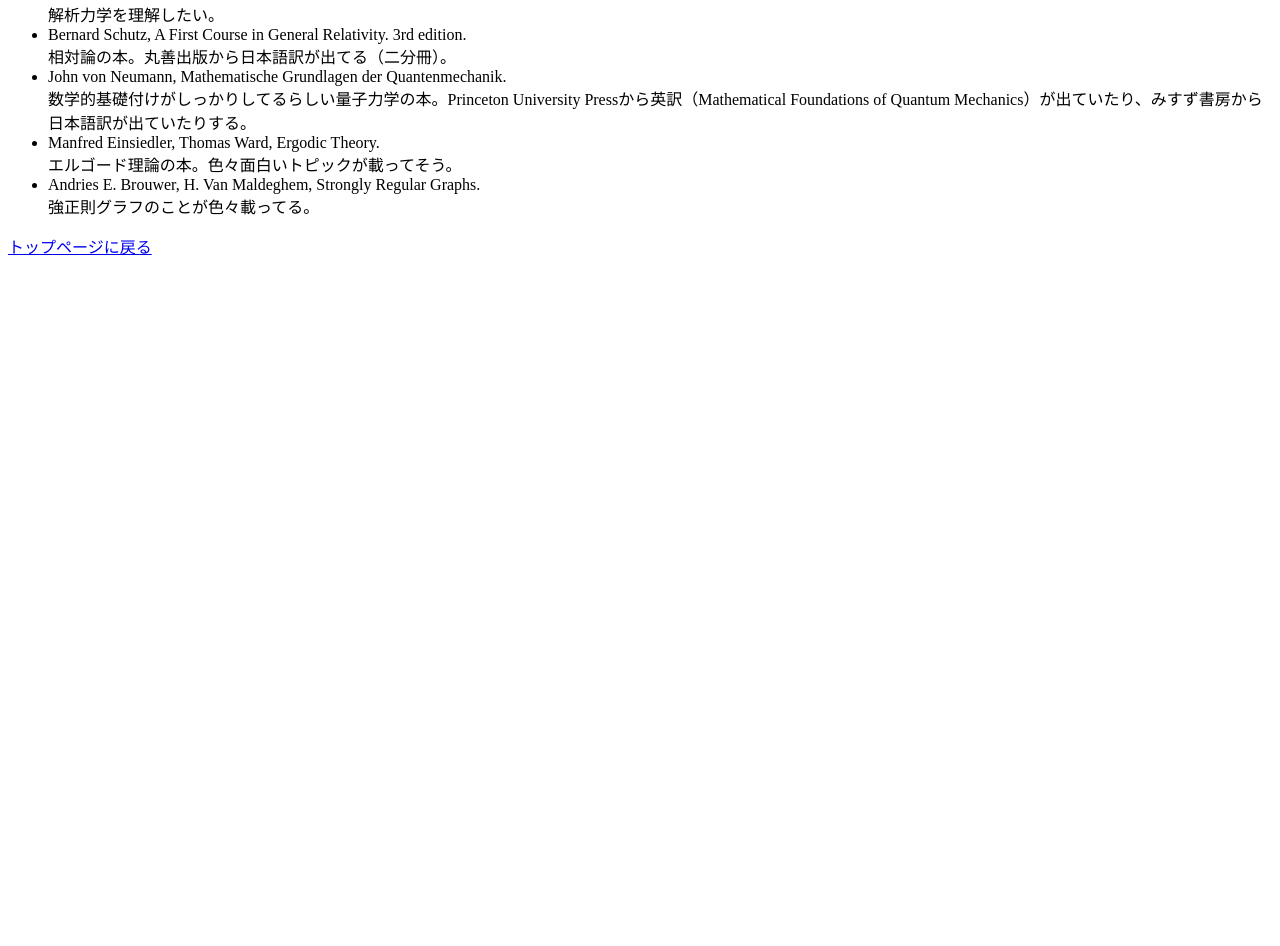
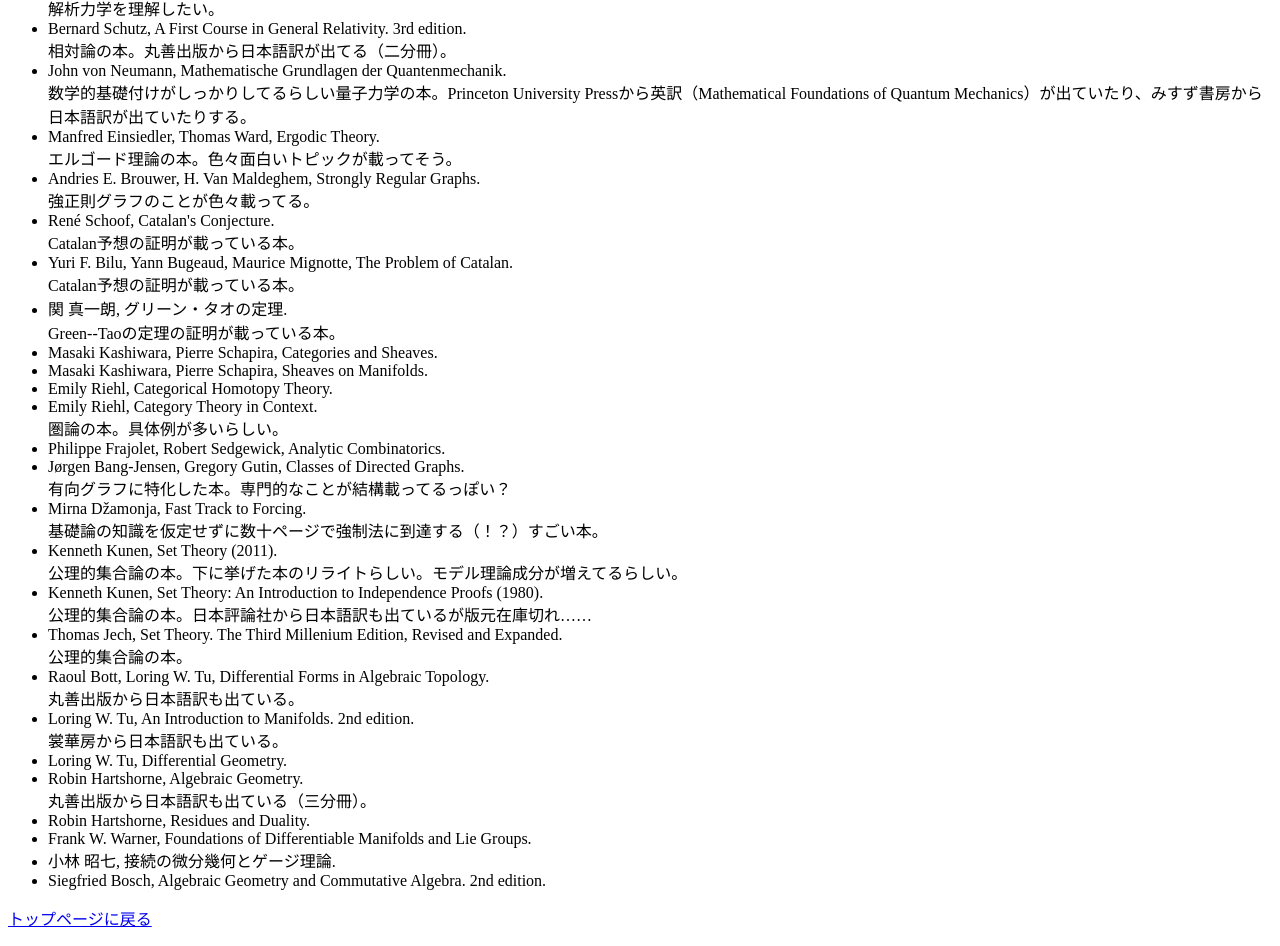
Before and after one commit to mignon-comb/mignon-comb.github.io, a plain HTML site: page yomitaiyo.html in a window 1280 px wide. Shown: the part 488-1434 px from the top of the page. Before the commit the page ends 800 px from the top, so only its background shows below. Drawn offline with Linux system fonts and the light colour scheme.

Commit message:
Update yomitaiyo.html
読みたい本リストを更新しました。

```diff
--- a/yomitaiyo.html
+++ b/yomitaiyo.html
@@ -22,11 +22,11 @@
 		</li>
 		<li>
 			Reinhard Diestel, Graph Theory. 5th edition.
-			」<br>グラフ理論の本。無限グラフとかグラフマイナー定理の話も書いてるっぽい。
+			<br>グラフ理論の本。無限グラフとかグラフマイナー定理の話も書いてるっぽい。2nd editionは丸善出版から日本語訳が出ている。
 		</li>
 		<li>
 			Bernhard Korte, Jens Vygen, Combinatorial Optimization. 6th edition.
-			<br>組合せ最適化問題の本。基本的な事柄からアルゴリズムまで結構詳しく載ってるっぽい。
+			<br>組合せ最適化問題の本。基本的な事柄からアルゴリズムまで結構詳しく載ってるっぽい。丸善出版から日本語訳も出ている。
 		</li>
 		<li>
 			新井 敏康, 数学基礎論　増補版.
@@ -60,6 +60,81 @@
 			Andries E. Brouwer, H. Van Maldeghem, Strongly Regular Graphs.
 			<br>強正則グラフのことが色々載ってる。
 		</li>
+		<li>
+			René Schoof, Catalan's Conjecture.
+			<br>Catalan予想の証明が載っている本。
+		</li>
+		<li>
+			Yuri F. Bilu, Yann Bugeaud, Maurice Mignotte, The Problem of Catalan.
+			<br>Catalan予想の証明が載っている本。
+		</li>
+		<li>
+			関 真一朗, グリーン・タオの定理.
+			<br>Green--Taoの定理の証明が載っている本。
+		</li>
+		<li>
+			Masaki Kashiwara, Pierre Schapira, Categories and Sheaves.
+		</li>
+		<li>
+			Masaki Kashiwara, Pierre Schapira, Sheaves on Manifolds.
+		</li>
+		<li>
+			Emily Riehl, Categorical Homotopy Theory.
+		</li>
+		<li>
+			Emily Riehl, Category Theory in Context.
+			<br>圏論の本。具体例が多いらしい。
+		</li>
+		<li>
+			Philippe Frajolet, Robert Sedgewick, Analytic Combinatorics.
+		</li>
+		<li>
+			Jørgen Bang-Jensen, Gregory Gutin, Classes of Directed Graphs.
+			<br>有向グラフに特化した本。専門的なことが結構載ってるっぽい？
+		</li>
+		<li>
+			Mirna Džamonja, Fast Track to Forcing.
+			<br>基礎論の知識を仮定せずに数十ページで強制法に到達する（！？）すごい本。
+		</li>
+		<li>
+			Kenneth Kunen, Set Theory (2011).
+			<br>公理的集合論の本。下に挙げた本のリライトらしい。モデル理論成分が増えてるらしい。
+		</li>
+		<li>
+			Kenneth Kunen, Set Theory: An Introduction to Independence Proofs (1980).
+			<br>公理的集合論の本。日本評論社から日本語訳も出ているが版元在庫切れ……
+		</li>
+		<li>
+			Thomas Jech, Set Theory. The Third Millenium Edition, Revised and Expanded.
+			<br>公理的集合論の本。
+		</li>
+		<li>
+			Raoul Bott, Loring W. Tu, Differential Forms in Algebraic Topology.
+			<br>丸善出版から日本語訳も出ている。
+		</li>
+		<li>
+			Loring W. Tu, An Introduction to Manifolds. 2nd edition.
+			<br>裳華房から日本語訳も出ている。
+		</li>
+		<li>
+			Loring W. Tu, Differential Geometry.
+		</li>
+		<li>
+			Robin Hartshorne, Algebraic Geometry.
+			<br>丸善出版から日本語訳も出ている（三分冊）。
+		</li>
+		<li>
+			Robin Hartshorne, Residues and Duality.
+		</li>
+		<li>
+			Frank W. Warner, Foundations of Differentiable Manifolds and Lie Groups.
+		</li>
+		<li>
+			小林 昭七, 接続の微分幾何とゲージ理論.
+		</li>
+		<li>
+			Siegfried Bosch, Algebraic Geometry and Commutative Algebra. 2nd edition.
+		</li>
 	</ul>
 	<footer>
 		<p><a href="index.html">トップページに戻る</a></p>
```
